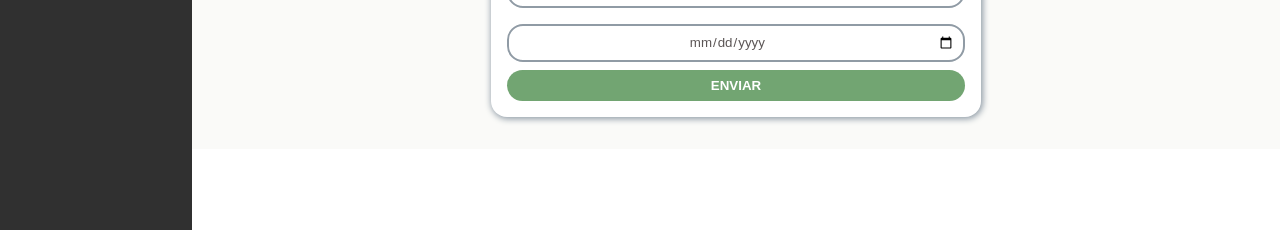
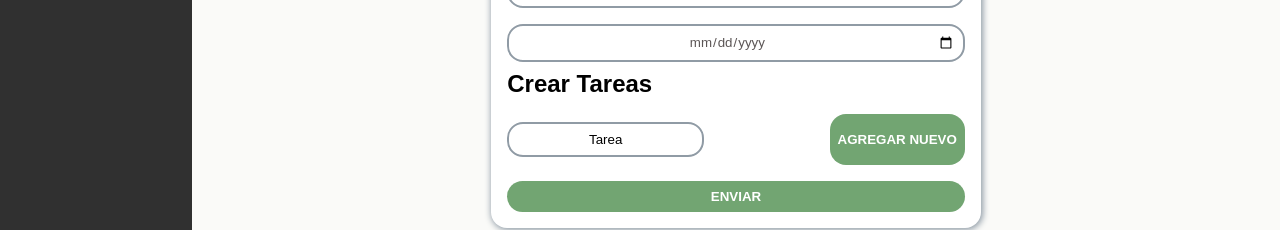
Before and after one commit to HamelBarrer/wrike-client, a Vue app: page /proyectos in a window 1280 px wide. Shown: the part 355-585 px from the top of the page. Built offline with nearby package versions, Linux system fonts and the light colour scheme; no server answers.

Commit message:
connection server

```diff
--- a/src/components/project/FormProject.vue
+++ b/src/components/project/FormProject.vue
@@ -43,6 +43,13 @@
           v-model.trim="end_date"
         />
       </div>
+      <h2>Crear Tareas</h2>
+      <div class="form__new">
+        <div class="form__elemt">
+          <input type="text" placeholder="Tarea" class="form__elemt-input" />
+        </div>
+        <button class="form__send">agregar nuevo</button>
+      </div>
       <button class="form__send" type="submit">Enviar</button>
     </form>
   </div>
@@ -61,7 +68,7 @@
       const reports = inject('reports');
       const developers = ref([]);
 
-      fetch(`http://localhost:8000/api/v1/list_user`, {
+      fetch(`https://wrikke.herokuapp.com/api/v1/list_user`, {
         method: 'GET',
         headers: {
           Authorization: `Token ${localStorage.getItem('token')}`,
@@ -84,7 +91,7 @@
           return;
         }
 
-        fetch(`http://localhost:8000/api/v1/create_project`, {
+        fetch(`https://wrikke.herokuapp.com/api/v1/create_project`, {
           method: 'POST',
           body: JSON.stringify({
             developer: developer.value,
@@ -163,4 +170,10 @@
     border: none;
     border-radius: 1rem;
   }
+
+  .form__new {
+    display: flex;
+    justify-content: space-between;
+    margin: 1rem 0;
+  }
 </style>
--- a/src/components/report/FormReport.vue
+++ b/src/components/report/FormReport.vue
@@ -49,7 +49,7 @@
           return;
         }
 
-        fetch(`http://localhost:8000/api/v1/create_report`, {
+        fetch(`https://wrikke.herokuapp.com/api/v1/create_report`, {
           method: 'POST',
           body: JSON.stringify({
             title: title.value,
--- a/src/views/Login.vue
+++ b/src/views/Login.vue
@@ -23,10 +23,10 @@
       const username = ref('');
       const password = ref('');
 
-      const token = '';
+      const token = ref('');
 
       const sendData = () => {
-        fetch(`http://localhost:8000/auth-token/`, {
+        fetch(`https://wrikke.herokuapp.com/auth-token/`, {
           method: 'POST',
           body: JSON.stringify({
             username: username.value,
@@ -39,6 +39,7 @@
           .then((res) => res.json())
           .catch((error) => console.error('Error:', error))
           .then((response) => {
+            console.log(response.t);
             token.value = response.token;
           });
       };
--- a/src/views/Report.vue
+++ b/src/views/Report.vue
@@ -14,7 +14,7 @@
     setup() {
       const reports = ref([]);
 
-      fetch(`http://localhost:8000/api/v1/list_report`, {
+      fetch(`https://wrikke.herokuapp.com/api/v1/list_report`, {
         headers: {
           Authorization: `Token ${localStorage.getItem('token')}`,
         },
```
Also changed, not shown: src/components/task/ListTask.vue (added, +9 -0 lines).
